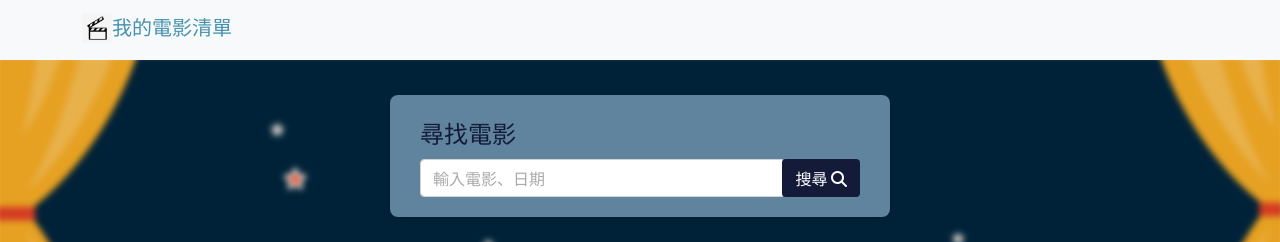
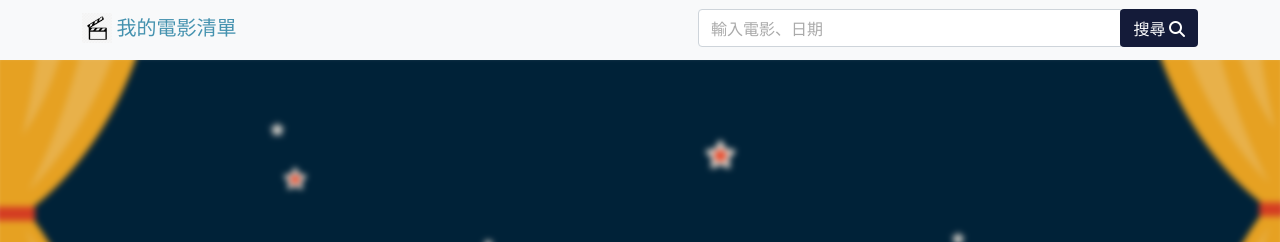
Before and after one commit to cyanshub/PROJECT-MOVIELIST_EXPRESS, a Node server app: page / in a window 1280 px wide. Shown: the top 242 px of the page. Run offline with Node 20, Linux system fonts and the light colour scheme; some libraries are stand-ins or nearby versions.

Commit message:
調整搜尋列架構與樣式

```diff
--- a/public/style.css
+++ b/public/style.css
@@ -123,6 +123,21 @@ header {
 }
 
 
+/* 設定 search-bar 樣式 */
+.search-bar {
+  width: 50%;
+  max-width: 500px;
+  border-radius: 8px;
+}
+
+
+/* 設定 header 排版 */
+.navbar .container {
+  display: flex;
+  flex-flow: row nowrap;
+}
+
+
 /* 設定 banner 樣式 */
 .banner {
   position: relative;
@@ -136,24 +151,6 @@ header {
   filter:blur(3px);
 }
 
-
-/* 設定 search-bar 樣式 */
-.search-bar-outer {
-  max-width: 500px;
-  margin: 0 auto;
-  padding: 20px 30px;
-  margin-top: -260px;
-  border-radius: 8px;
-
-  background-color: var(--search-bar-outer-background-color);
-  box-shadow: var(--search-bar-outer-shadow);
-  -webkit-box-shadow: var(--search-bar-outer-shadow);
-  -moz-box-shadow: var(--search-bar-outer-shadow);
-}
-
-.search-bar-inner h4 {
-  color: var(--search-bar-inner-text-color);
-}
 
 .btn-major {
   color: var(--btn-major-text-color);
@@ -266,5 +263,14 @@ header {
   .card img {
     height: auto;
   }
+
+  /* 調整搜尋列樣式 */
+  .navbar-brand-text {
+    display: none;
+  }
+
+  .search-bar {
+    width: 85%;
+  }
 }
 /* 專案樣式: end */
--- a/views/index.handlebars
+++ b/views/index.handlebars
@@ -1,24 +1,3 @@
-{{!-- 撰寫搜尋架構 --}}
-<div class="container search-bar">
-  <div class="search-bar-outer">
-    <div class="search-bar-inner">
-      <form action="/search" id="search-form">
-        <h4 class="mb-2">尋找電影</h4>
-        <div class="input-group">
-          <input type="text" id="search-input" class="form-control" name="keyword" value="" placeholder="輸入電影、日期" aria-label="Movie Name">
-          <div class="input-group-append">
-            <button id="search-button" class="btn btn-major" type="submit">
-              搜尋
-              <i class="fas fa-search"></i>
-            </button>
-          </div>
-        </div>
-      </form>
-    </div>
-  </div>
-</div>
-
-
 {{!-- 應用 bootstrap 排列圖卡/改成用 grid 系統排版圖卡 --}}
 <div class="container mt-5">
   <div class="wrapper">
--- a/views/layouts/main.handlebars
+++ b/views/layouts/main.handlebars
@@ -20,10 +20,29 @@
   <header>
     <nav class="navbar navbar-light bg-light">
       <div class="container">
-        <a href="" class="navbar-brand">
+        {{!-- LOGO 圖案 --}}
+        <a href="/" class="navbar-brand">
           <img src="/images/logo/logo-photo-1.png" alt="我的電影清單" class="d-inline-block align-top" width="30" height="30"
-            alt="我的電影清單">我的電影清單
+            alt="我的電影清單">
+            <span class="navbar-brand-text">我的電影清單</span>
         </a>
+        {{!-- 搜尋架構 --}}
+        <div class="search-bar">
+            <div class="search-bar-inner">
+              <form action="/search" id="search-form">
+                <div class="input-group">
+                  <input type="text" id="search-input" class="form-control" name="keyword" value="" placeholder="輸入電影、日期"
+                    aria-label="Movie Name">
+                  <div class="input-group-append">
+                    <button id="search-button" class="btn btn-major" type="submit">
+                      搜尋
+                      <i class="fas fa-search"></i>
+                    </button>
+                  </div>
+                </div>
+              </form>
+            </div>
+        </div>
       </div>
     </nav>
   </header>
```
Also changed, not shown: index.html (+9 -12 lines), show.html (+20 -1 lines).
